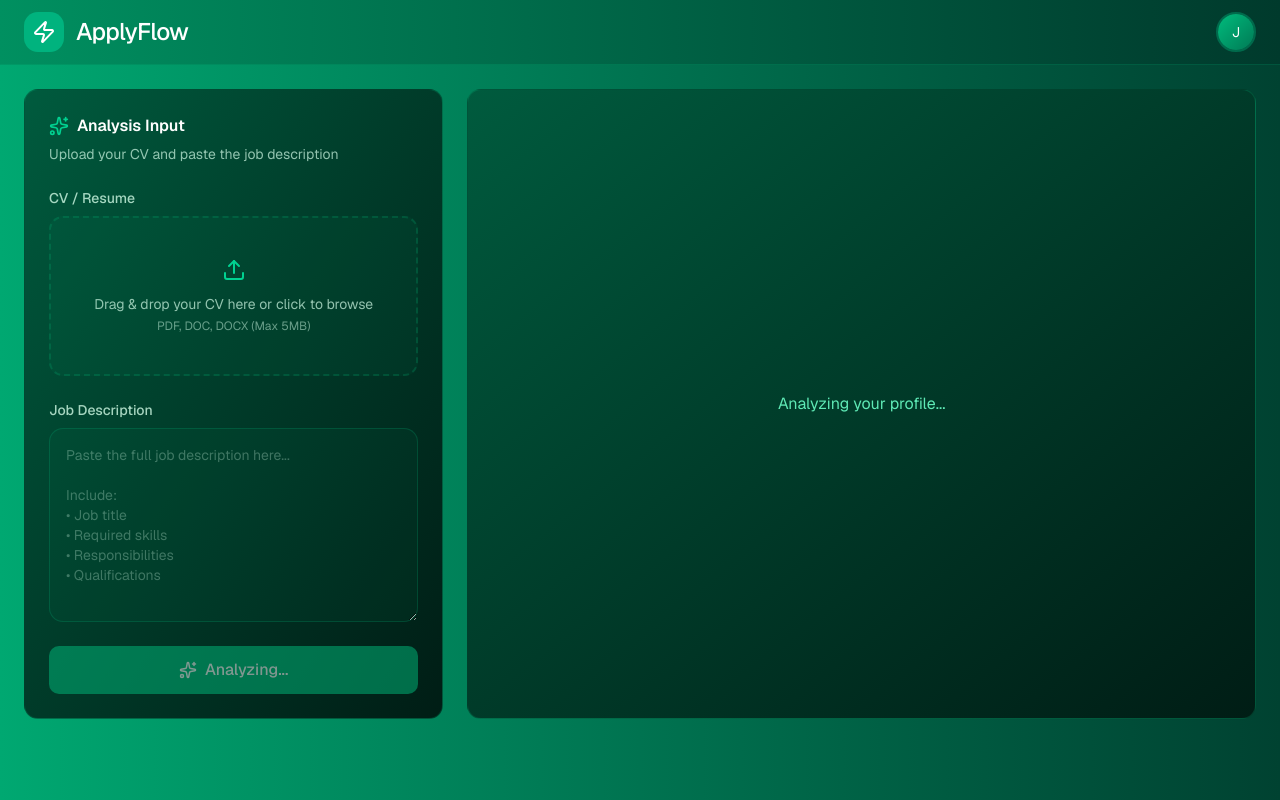
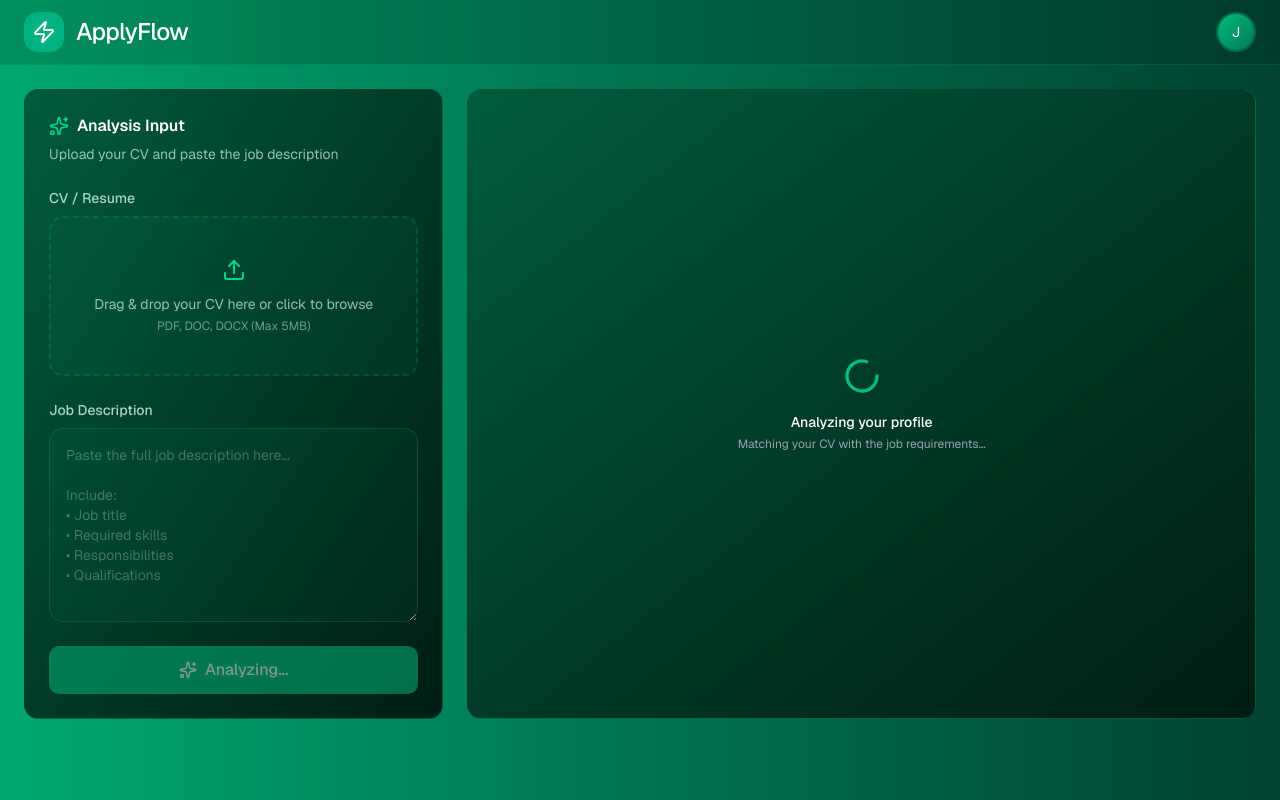
Before and after one commit to Lucreciaaaa/applyflow, a Next.js app: page /analyze in a window 1280 px wide. Both pictures are taken after a click on the button "Analyze CV". Built offline with nearby package versions, Linux system fonts and the light colour scheme.

Commit message:
feat(ui): add spinner

```diff
--- a/src/components/features/analysis/analysis-input.tsx
+++ b/src/components/features/analysis/analysis-input.tsx
@@ -68,7 +68,7 @@ const AnalysisInput = ({ disabled, onSubmit }: InputProps) => {
         aria-busy={disabled}
         aria-label="Analyze CV with AI"
         onClick={onSubmit}
-        disabled={disabled} // N'oublie pas de remettre le vrai état ici
+        disabled={disabled}
         className="flex w-full items-center justify-center gap-2 rounded-lg bg-emerald-500 py-3 font-medium text-white transition-colors hover:bg-emerald-600 disabled:cursor-not-allowed disabled:opacity-50"
       >
         <Sparkles size={18} color="white" strokeWidth={2} />
--- a/src/components/features/analysis/output-states/loading-state.tsx
+++ b/src/components/features/analysis/output-states/loading-state.tsx
@@ -1,10 +1,18 @@
 import Card from "@/components/shared/card";
+import { Loader2 } from "lucide-react";
 
 const LoadingState = () => {
-  // TODO : add spinner
+  // TODO : Improve perceived loading exp
   return (
     <Card className="flex flex-2 items-center justify-center">
-      <p className="animate-pulse text-emerald-300">Analyzing your profile...</p>
+      <div role="status" className="flex flex-col items-center gap-4 text-center">
+        <Loader2 className="h-10 w-10 animate-spin text-emerald-500" />
+
+        <div className="space-y-1">
+          <p className="text-sm font-medium text-white">Analyzing your profile</p>
+          <p className="text-xs text-gray-400">Matching your CV with the job requirements...</p>
+        </div>
+      </div>
     </Card>
   );
 };
```
